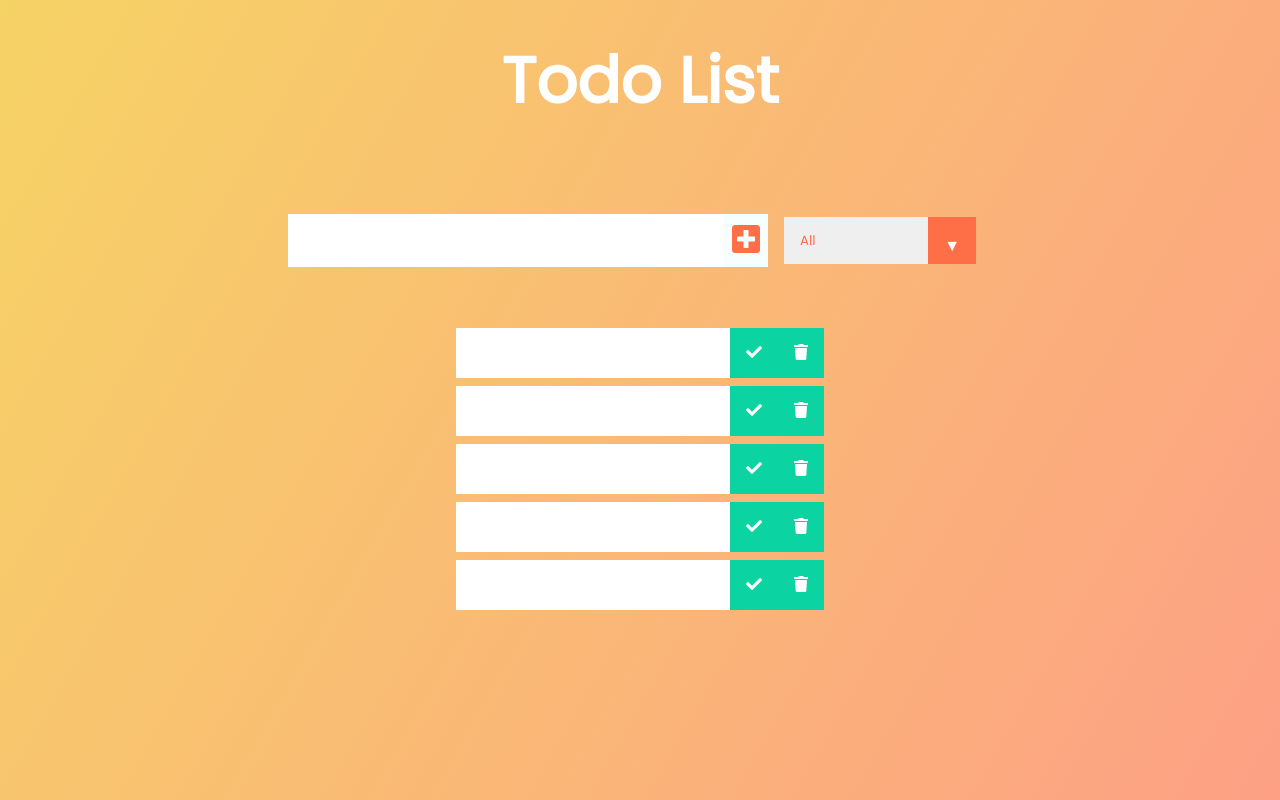
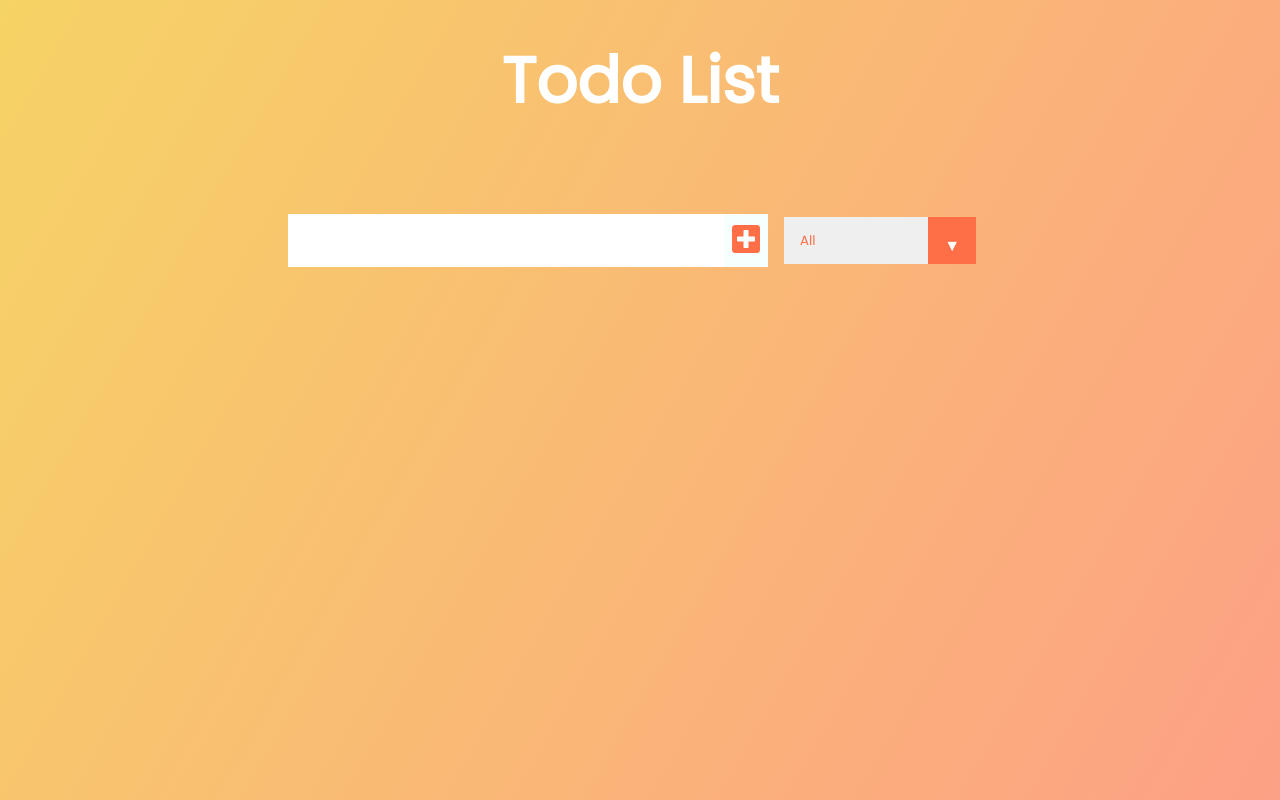
Before and after one commit to karenzoroglyan/react-todo, a React (Create React App) app: page / in a window 1280 px wide. Built offline with nearby package versions, Linux system fonts and the light colour scheme.

Commit message:
now the Todo component shows text

```diff
--- a/src/App.js
+++ b/src/App.js
@@ -12,8 +12,8 @@
       <header>
         <h1>Todo List</h1>
       </header>
-      <TodoForm todos={todos} setTodods={setTodos} InputText={inputText} setInputText={setInputText}/>
-      <TodoList />
+      <TodoForm todos={todos} setTodos={setTodos} inputText={inputText} setInputText={setInputText}/>
+      <TodoList todos={todos}/>
     </div>
   );
 }
--- a/src/components/Todo.js
+++ b/src/components/Todo.js
@@ -1,9 +1,9 @@
 import React from "react";
 
-function Todo() {
+function Todo({text}) {
   return (
     <div className="todo">
-      <li className="todo-item"></li>
+      <li className="todo-item">{text}</li>
       <button className="complete-btn">
         <i className="fas fa-check"></i>
       </button>
--- a/src/components/TodoList.js
+++ b/src/components/TodoList.js
@@ -1,15 +1,13 @@
 import React from "react";
 import Todo from "./Todo";
 
-function TodoList() {
+function TodoList({ todos }) {
   return (
     <div className="todo-container">
       <ul className="todo-list">
-          <Todo />
-          <Todo />
-          <Todo />
-          <Todo />
-          <Todo />
+        {todos.map(todo => (
+          <Todo key={todo.id} text={todo.text}/>
+        ))}
       </ul>
     </div>
   );
```
Also changed, not shown: src/components/TodoForm.js (line endings or trailing spaces).
